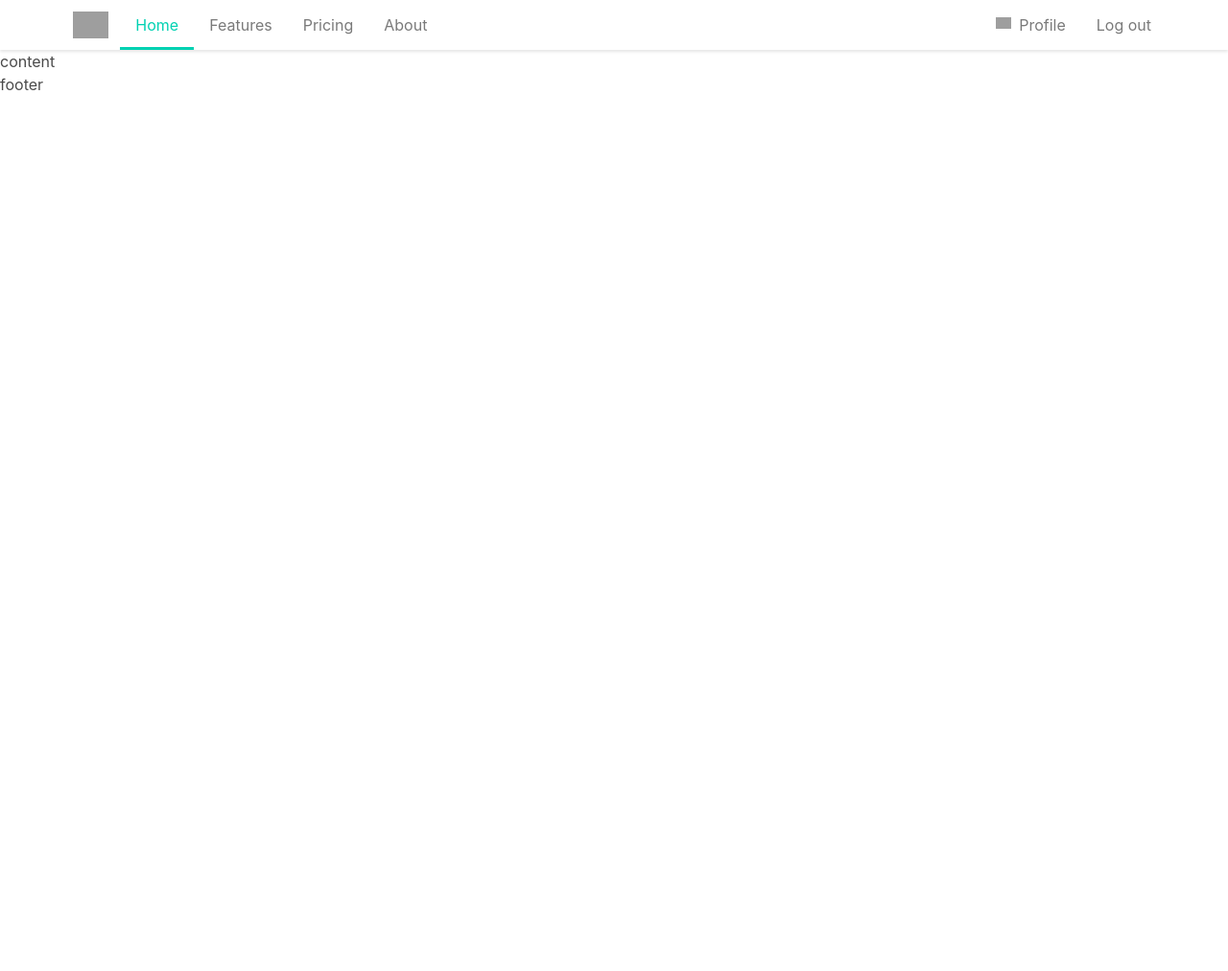
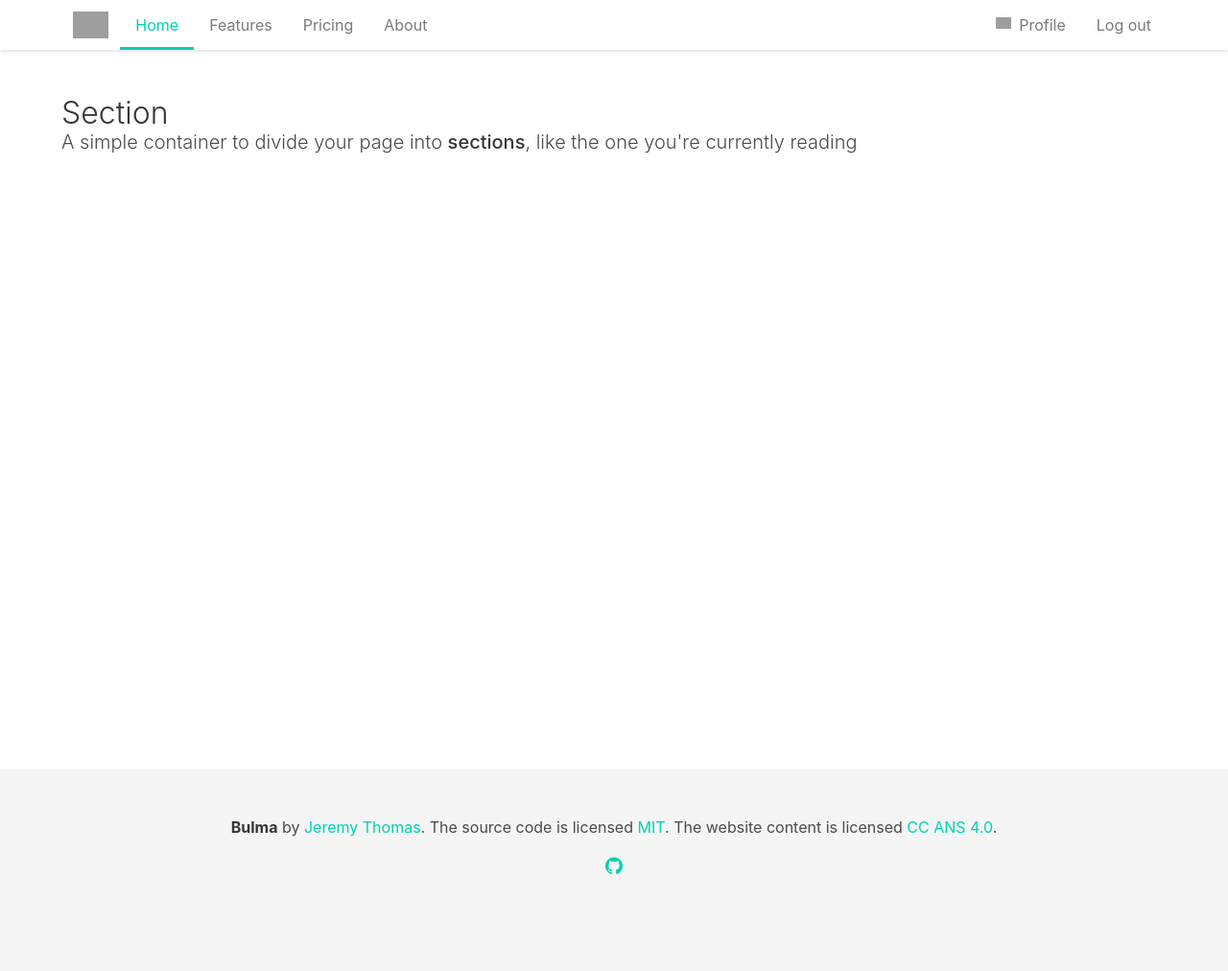
Before and after one commit to korealex/movie_guide, a PHP site: page / in a window 1280 px wide. Shown: the whole page at 96% size. Before the commit the page ends 94 px from the top, so only its background shows below. Run offline with PHP 8.4, Linux system fonts and the light colour scheme; grey boxes are pictures that could not be loaded.

Commit message:
add template sections using bulma default

```diff
--- a/views/content/search.php
+++ b/views/content/search.php
@@ -1 +1,8 @@
-<p>content</p>
+<section class="section" style="height: 750px">
+    <div class="container">
+        <h1 class="title">Section</h1>
+        <h2 class="subtitle">
+            A simple container to divide your page into <strong>sections</strong>, like the one you're currently reading
+        </h2>
+    </div>
+</section>
--- a/views/sections/footer.php
+++ b/views/sections/footer.php
@@ -1 +1,16 @@
-<h1>footer</h1>
+<footer class="footer">
+    <div class="container">
+        <div class="content has-text-centered">
+            <p>
+                <strong>Bulma</strong> by <a href="http://jgthms.com">Jeremy Thomas</a>. The source code is licensed
+                <a href="http://opensource.org/licenses/mit-license.php">MIT</a>. The website content
+                is licensed <a href="http://creativecommons.org/licenses/by-nc-sa/4.0/">CC ANS 4.0</a>.
+            </p>
+            <p>
+                <a class="icon" href="https://github.com/jgthms/bulma">
+                    <i class="fa fa-github"></i>
+                </a>
+            </p>
+        </div>
+    </div>
+</footer>
```
